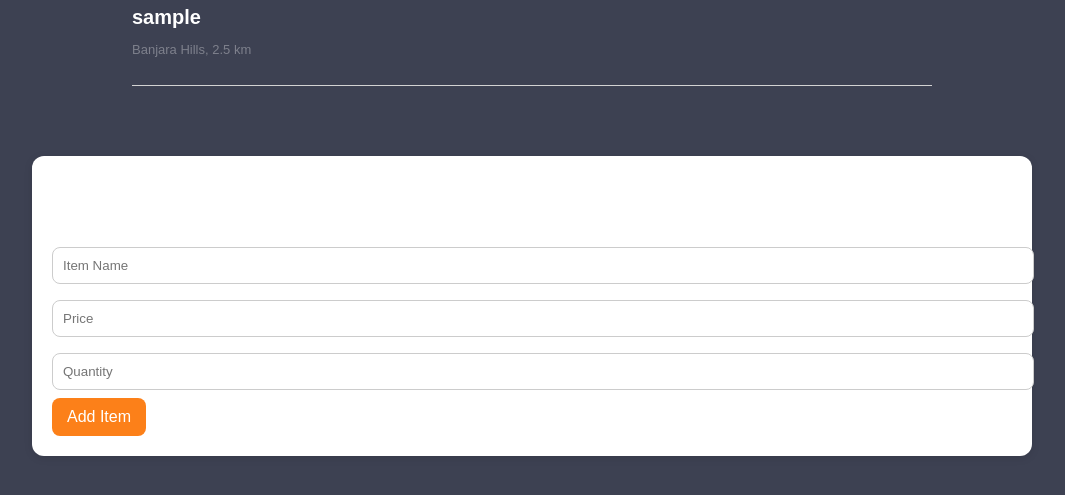
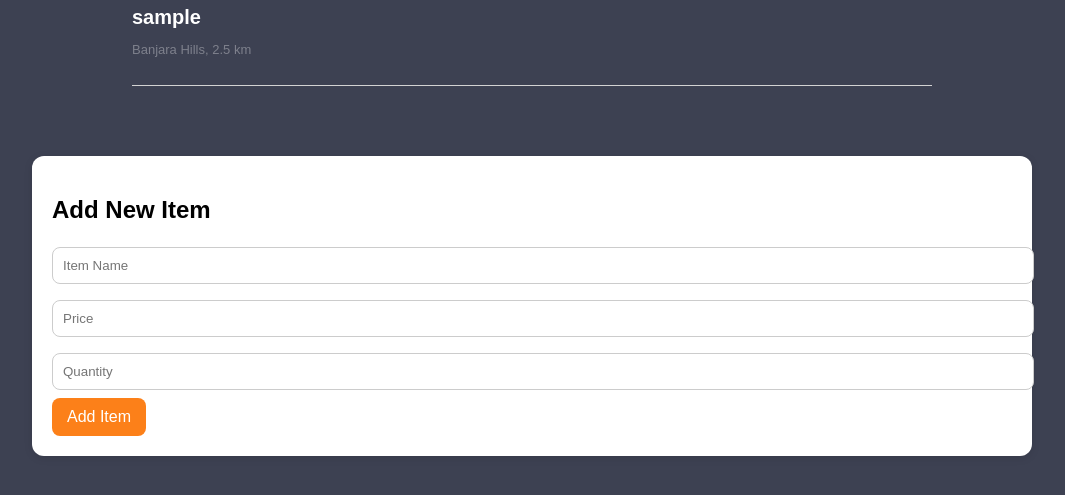
Before and after one commit to Mdsaaduddinshahbaz/swiggy_clone, a Flask app: a page that uses templates/seller_items.html in a window 1280 px wide. Shown: the part 208-703 px from the top of the page, without its empty margins (108-1173 px from the left). Run offline with Flask 3, Linux system fonts and the light colour scheme; data that the repository does not hold is empty.

Commit message:
updated seller_items.css

```diff
--- a/static/seller_items.css
+++ b/static/seller_items.css
@@ -29,7 +29,9 @@
  .form-box h2 {
      margin-bottom: 15px;
  }
-
+.new_item_heading{
+    color: black;
+}
  input,
  textarea {
      width: 100%;
--- a/templates/seller_items.html
+++ b/templates/seller_items.html
@@ -62,7 +62,7 @@
 
         <!-- Add Item Form -->
         <div class="form-box">
-            <h2>Add New Item</h2>
+            <h2 class="new_item_heading">Add New Item</h2>
             <input type="text" id="name" placeholder="Item Name">
             <input type="number" id="price" placeholder="Price">
             <input type="text" id="qty" placeholder="Quantity">
```
